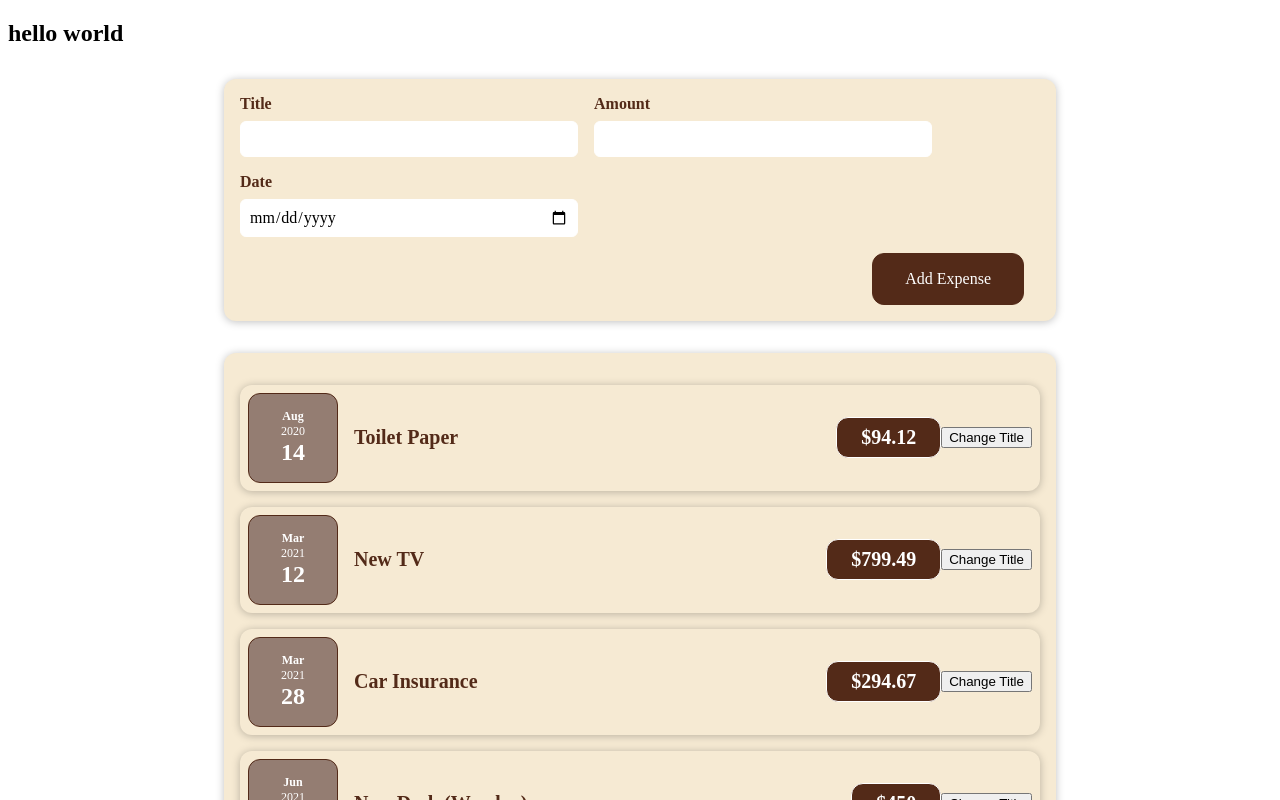
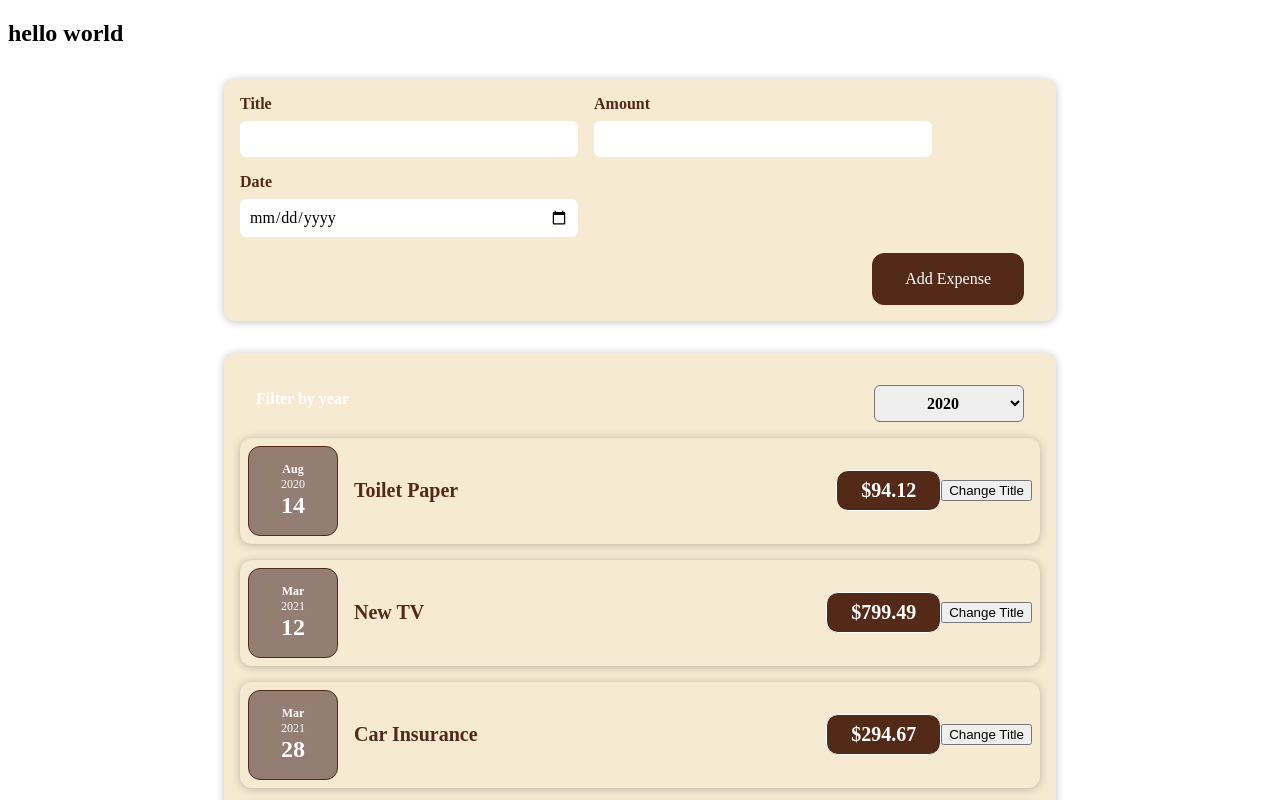
Before and after one commit to DADA6041/Expense_Tracker_React, a React (Create React App) app: page / in a window 1280 px wide. Shown: the top 800 px of the page. Built offline with nearby package versions, Linux system fonts and the light colour scheme.

Commit message:
:wrench: 필터 state 적용

```diff
--- /dev/null
+++ b/src/components/ExpenseFilter/ExpenseFilter.js
@@ -0,0 +1,24 @@
+import React from 'react'
+
+import './expenseFilter.css';
+
+export default function ExpenseFilter(props) {
+
+  const handleYearChange = (e) => {
+    props.onChangeFilter(e.target.value);
+  }
+
+  return (
+    <div className='expenses-filter'>
+      <div className='expenses-filter__control'>
+        <label>Filter by year</label>
+        <select value={props.yearSelected} onChange={handleYearChange}>
+          <option value='2022'>2022</option>
+          <option value='2021'>2021</option>
+          <option value='2020'>2020</option>
+          <option value='2019'>2019</option>
+        </select>
+      </div>
+    </div>
+  )
+}
--- /dev/null
+++ b/src/components/ExpenseFilter/expenseFilter.css
@@ -0,0 +1,24 @@
+.expenses-filter {
+  color: white;
+  padding: 0 1rem;
+}
+
+.expenses-filter__control {
+  display: flex;
+  width: 100%;
+  align-items: center;
+  justify-content: space-between;
+  margin: 1rem 0;
+}
+
+.expenses-filter label {
+  font-weight: bold;
+  margin-bottom: 0.5rem;
+}
+
+.expenses-filter select {
+  font: inherit;
+  padding: 0.5rem 3rem;
+  font-weight: bold;
+  border-radius: 6px;
+}
--- a/src/components/Expenses/Expenses.js
+++ b/src/components/Expenses/Expenses.js
@@ -1,10 +1,23 @@
+import { useState } from "react";
 import Card from "../Card/Card";
+import ExpenseFilter from "../ExpenseFilter/ExpenseFilter";
 import ExpenseItem from "../ExpenseItem/ExpenseItem";
 import "./expenses.css";
 
 export default function Expenses({ expenses }) {
+  const [yearSelected, setYearSelected] = useState("2020");
+
+  const handleFilterChange = (selecedYear) => {
+    setYearSelected(selecedYear);
+    console.log(selecedYear);
+  };
+
   return (
     <Card className="expenses">
+      <ExpenseFilter
+        yearSelected={yearSelected}
+        setYearSelect={setYearSelected}
+        onChangeFilter={handleFilterChange} />
       <ExpenseItem title={expenses[0].title} amount={expenses[0].amount} date={expenses[0].date} />
       <ExpenseItem title={expenses[1].title} amount={expenses[1].amount} date={expenses[1].date} />
       <ExpenseItem title={expenses[2].title} amount={expenses[2].amount} date={expenses[2].date} />
```
